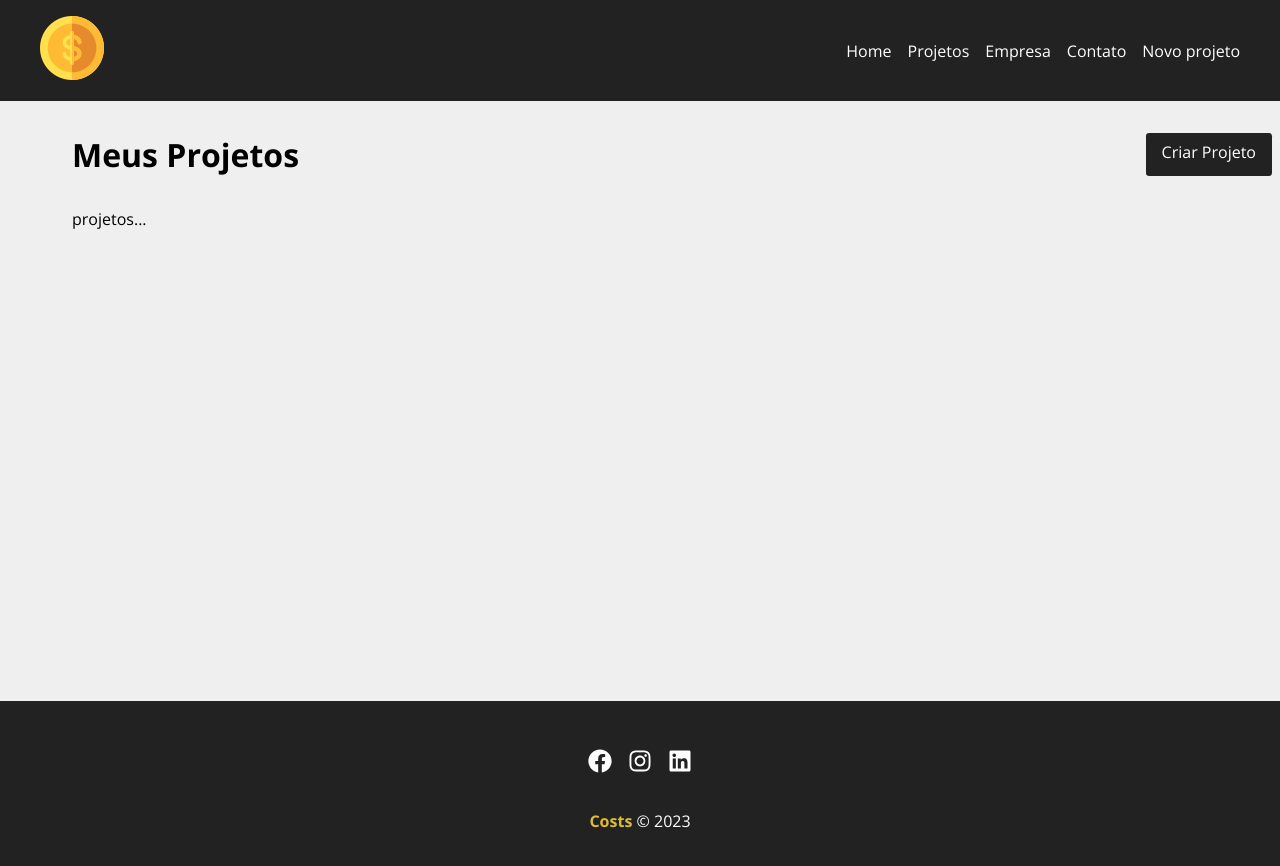
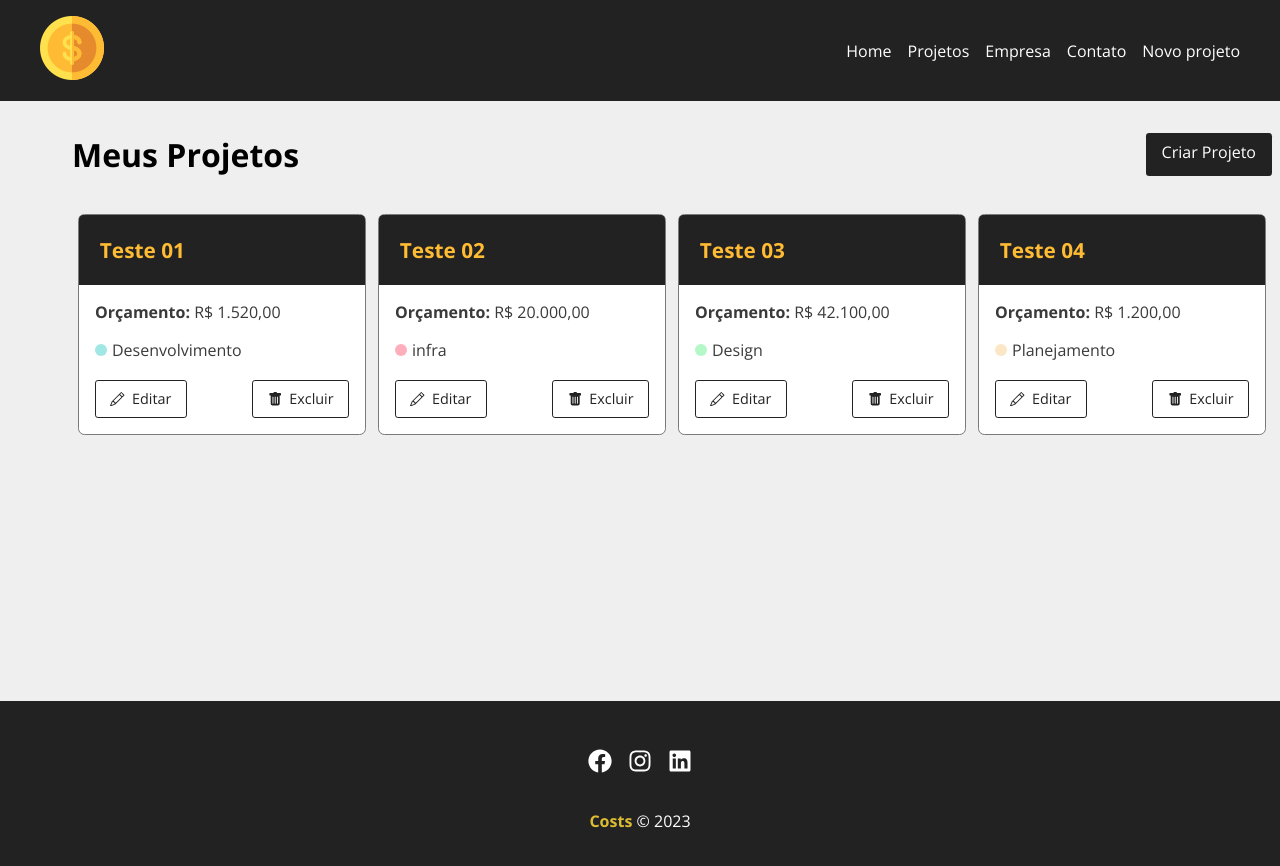
Before and after one commit to Valentim-Gab/React-course_Matheus-Battisti-Hora-de-Codar, a React (Create React App) app in the folder costs/: page /projects in a window 1280 px wide. Shown: the top 866 px of the page. Built offline with nearby package versions, Linux system fonts and the light colour scheme; data requests are answered from the project's data file.

Commit message:
Resgatando projetos do banco de dados - #27

```diff
--- a/costs/api/database/db.json
+++ b/costs/api/database/db.json
@@ -2,10 +2,10 @@
   "projects": [
     {
       "name": "Teste 01",
-      "budget": "1",
+      "budget": 1520,
       "category": {
-        "id": 1,
-        "name": "infra"
+        "id": 2,
+        "name": "Desenvolvimento"
       },
       "cost": 0,
       "services": [],
@@ -13,10 +13,10 @@
     },
     {
       "name": "Teste 02",
-      "budget": "2",
+      "budget": 20000,
       "category": {
-        "id": "2",
-        "name": "Desenvolvimento"
+        "id": 1,
+        "name": "infra"
       },
       "cost": 0,
       "services": [],
@@ -24,9 +24,9 @@
     },
     {
       "name": "Teste 03",
-      "budget": "3",
+      "budget": 42100,
       "category": {
-        "id": "3",
+        "id": 3,
         "name": "Design"
       },
       "cost": 0,
@@ -36,35 +36,13 @@
     {
       "name": "Teste 04",
       "category": {
-        "id": "4",
+        "id": 4,
         "name": "Planejamento"
       },
-      "budget": "4",
+      "budget": 1200,
       "cost": 0,
       "services": [],
       "id": 4
-    },
-    {
-      "name": "Teste 05",
-      "budget": "5",
-      "category": {
-        "id": 1,
-        "name": "infra"
-      },
-      "cost": 0,
-      "services": [],
-      "id": 5
-    },
-    {
-      "name": "Teste 06",
-      "budget": "2",
-      "category": {
-        "id": 1,
-        "name": "infra"
-      },
-      "cost": 0,
-      "services": [],
-      "id": 6
     }
   ],
   "categories": [
--- a/costs/src/components/pages/Projects.tsx
+++ b/costs/src/components/pages/Projects.tsx
@@ -1,16 +1,34 @@
-import React from 'react'
+import React, { useEffect, useState } from 'react'
 import { useLocation } from 'react-router-dom'
 import { Messages } from '../layout/Messages.tsx'
 import { Container } from '../layout/Container.tsx'
 import { LinkButton } from '../layout/LinkButton.tsx'
+import { ProjectCard } from '../project/ProjectCard.tsx'
+import Project from '../../interfaces/Project.ts'
 import styles from './Projects.module.css'
 
 export const Projects = () => {
+  const apiUrl = process.env.REACT_APP_API_URL
+  const [projects, setProjects] = useState()
   const location = useLocation()
   let message = ''
 
   if (location.state)
     message = location.state.message
+
+  useEffect(() => {
+    fetch(`${apiUrl}/projects`, {
+      method: 'GET',
+      headers: {
+        'Content-Type': 'application/json'
+      }
+    })
+      .then(resp => resp.json())
+      .then(data => {
+        setProjects(data)
+      })
+      .catch(err => console.log(err))
+  }, [apiUrl])
 
   return (
     <div className={styles.project_container}>
@@ -20,7 +38,13 @@ export const Projects = () => {
         <LinkButton to="/newproject">Criar Projeto</LinkButton>
       </div>
       <Container customClass="start">
-        <p>projetos...</p>
+        {(projects && projects.length > 0) &&
+          projects.map(project =>
+            <ProjectCard
+              project={project}
+              key={project.id}
+            />
+          )}
       </Container>
     </div>
   )
--- /dev/null
+++ b/costs/src/components/project/ProjectCard.module.css
@@ -0,0 +1,89 @@
+.project_card {
+  border: 1px solid #7a7a7a;
+  border-radius: .4em;
+  width: 24%;
+  margin: 0.5%;
+  background-color: #fff;
+}
+
+.project_card h4 {
+  background-color: #222;
+  color: #ffbb33;
+  padding: 1em;
+  font-size: 1.3em;
+  border-radius: .2em .2em 0 0;
+}
+
+.project_card_body {
+  padding: 1em;
+}
+
+.project_card p {
+  color: #3a3a3a;
+  margin-bottom: 1em;
+}
+
+.project_card p span {
+  font-weight: bold;
+}
+
+.category_text {
+  display: flex;
+  align-items: center;
+  gap: 5px;
+}
+
+.category_text span {
+  display: block;
+  width: 12px;
+  height: 12px;
+  border-radius: 50%;
+  background-color: #ccc;
+}
+
+.category_text .infra {
+  background-color: #ffaebc;
+}
+
+.category_text .desenvolvimento {
+  background-color: #a0e7e5;
+}
+
+.category_text .design {
+  background-color: #b4f8c8;
+}
+
+.category_text .planejamento {
+  background-color: #fbe7c6;
+}
+
+.project_card .actions {
+  margin-top: 1.2em;
+  display: flex;
+  align-items: center;
+  justify-content: space-between;
+  gap: 1em;
+}
+
+.project_card .actions a,
+.project_card .actions button {
+  border: none;
+  background-color: #fff;
+  color: #222;
+  font-size: .9em;
+  padding: .6em 1em;
+  cursor: pointer;
+  border: 1px solid #222;
+  border-radius: .2em;
+  display: flex;
+  align-items: center;
+  justify-content: center;
+  gap: .5em;
+  transition: .4s;
+}
+
+.project_card .actions a:hover,
+.project_card .actions button:hover {
+  background-color: #222;
+  color: #ffbb33;
+}
--- /dev/null
+++ b/costs/src/components/project/ProjectCard.tsx
@@ -0,0 +1,44 @@
+import React from 'react'
+import Project from '../../interfaces/Project.ts'
+import styles from './ProjectCard.module.css'
+import { BsPencil, BsFillTrashFill } from 'react-icons/bs'
+import { Link } from 'react-router-dom'
+
+interface ProjectCardProps {
+  project: Project,
+  handleRemove: (id: number) => void
+}
+
+export const ProjectCard: React.FC<ProjectCardProps> = ({project, handleRemove}) => {
+  const categoryName = project.category.name
+  const formatedBudget = project.budget.toLocaleString('pt-BR', {
+    style: 'currency',
+    currency: 'BRL',
+    minimumFractionDigits: 2,
+  })
+
+  return (
+    <div className={styles.project_card}>
+      <h4>{project.name}</h4>
+      <div className={styles.project_card_body}>
+        <p>
+          <span>Orçamento:</span> {formatedBudget}
+        </p>
+        <p className={styles.category_text}>
+          <span className={`${styles[categoryName.toLowerCase()]}`}></span>
+          {categoryName}
+        </p>
+        <div className={styles.actions}>
+          <Link to="/">
+            <BsPencil />
+            Editar
+          </Link>
+          <button>
+            <BsFillTrashFill />
+            Excluir
+          </button>
+        </div>
+      </div>
+    </div>
+  )
+}
--- a/costs/src/components/project/ProjectForm.tsx
+++ b/costs/src/components/project/ProjectForm.tsx
@@ -40,14 +40,19 @@ export const ProjectForm: React.FC<ProjectFormProps> = ({isEdit, handleSubmit, p
   }
 
   function handleChange(e) {
-    setProject({ ...project, [e.target.name]: e.target.value })
+    let { name, value } = e.target
+
+    if (!isNaN(value))
+      value = parseFloat(value)
+
+    setProject({ ...project, [name]: value })
   }
 
   function handleCategory(e) {
     setProject({
       ...project,
       category: {
-        id: e.target.value,
+        id: parseFloat(e.target.value),
         name: e.target.options[e.target.options.selectedIndex].text,
       },
     })
```
Also changed, not shown: 1 other file (tests, documents, lock files or other folders).
